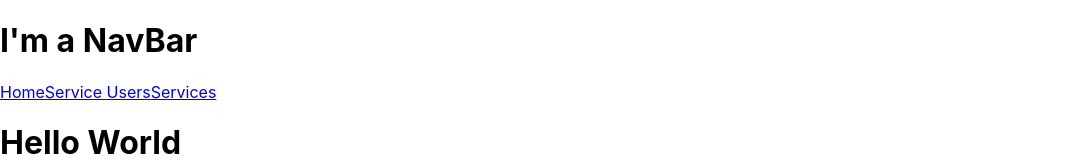
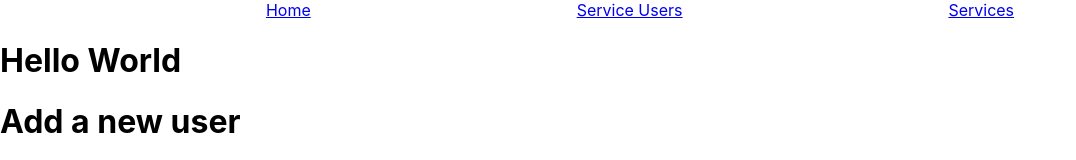
Before and after one commit to markmcgrory/navigate_app, a React (Create React App) app in the folder client/navigate/: page / in a window 1280 px wide. Shown: the top 160 px of the page, without its empty margins (0-1076 px from the left). Built offline with nearby package versions, Linux system fonts and the light colour scheme; no server answers.

Commit message:
nav bar created

```diff
--- a/client/navigate/package.json
+++ b/client/navigate/package.json
@@ -10,6 +10,7 @@
     "react-dom": "^18.2.0",
     "react-router-dom": "^6.16.0",
     "react-scripts": "5.0.1",
+    "styled-components": "^6.0.8",
     "web-vitals": "^2.1.4"
   },
   "scripts": {
--- a/client/navigate/src/component/NavBar.js
+++ b/client/navigate/src/component/NavBar.js
@@ -1,15 +1,22 @@
 import React from 'react';
 import { Link } from 'react-router-dom';
+
+import styled from 'styled-components';
+
+const NavBarStyle = styled.div`
+display: flex;
+justify-content: space-evenly;
+align-items: center;
+`
 
 
 const NavBar = () => {
     return (
-        <div>
-            <h1>I'm a NavBar</h1>
+        <NavBarStyle>
             <Link to='/'>Home</Link>
             <Link to='/service-users'>Service Users</Link>
             <Link to='/services'>Services</Link>
-        </div>
+        </NavBarStyle>
       );
 }
 
```
Also changed, not shown: 1 other file (tests, documents, lock files or other folders).
